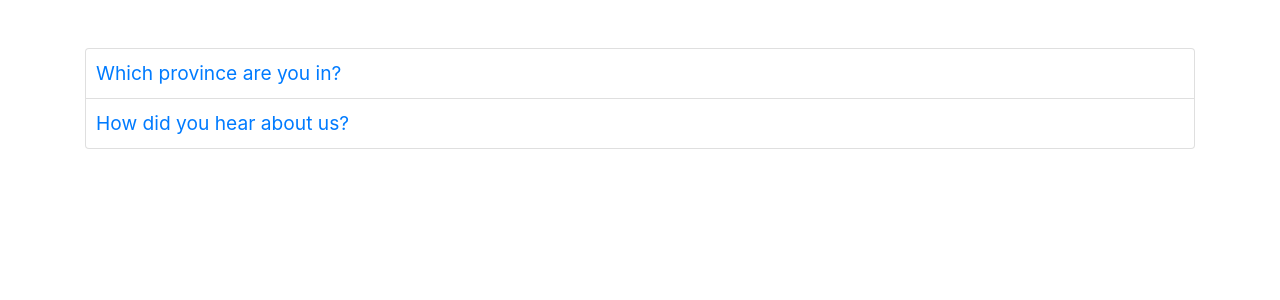
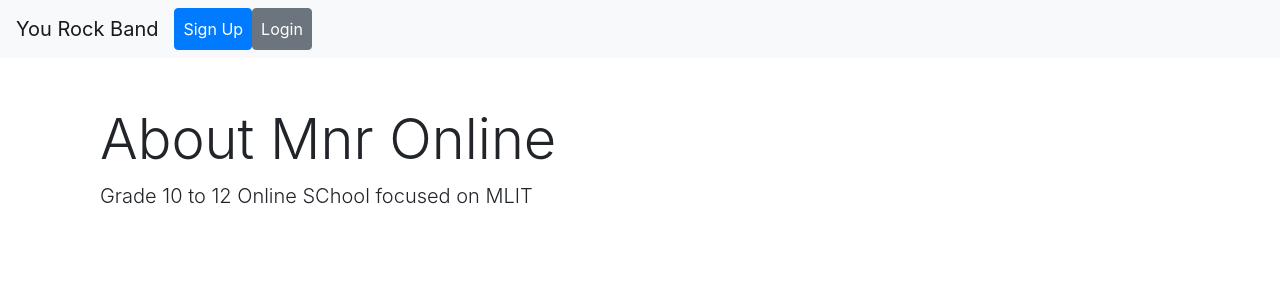
Before and after one commit to Sebaks1/MnrOnline, a Django app: page / in a window 1280 px wide. Shown: the top 300 px of the page. Run offline with Django 4.2, Linux system fonts and the light colour scheme; data comes from the database, SQL or seed files in the repository; both versions use the stored data as it was after the commit; some libraries are stand-ins or nearby versions.

Commit message:
Added signup and login buttons on the homepage

```diff
--- a/MnrOnline/urls.py
+++ b/MnrOnline/urls.py
@@ -18,6 +18,7 @@ from django.contrib import admin
 from django.urls import path, include
 
 urlpatterns = [
-    path('', include('polls.urls')),
+    path('polls/', include('polls.urls')),
+    path('', include('home.urls')),
     path('admin/', admin.site.urls),
 ]
--- /dev/null
+++ b/home/templates/home/about.html
@@ -0,0 +1,15 @@
+<!-- about.html -->
+
+{% extends 'home/base.html' %}
+
+{% block title %}About - Mnr Online{% endblock %}
+
+{% block content %}
+    <!-- Container for the main content -->
+    <div class="container mt-5">
+        <!-- Page Heading -->
+        <h1 class="display-4">About Mnr Online</h1>
+        <!-- Introductory paragraph -->
+        <p class="lead"> Grade 10 to 12 Online SChool focused on MLIT</p>
+    </div>
+{% endblock %}
--- a/home/templates/home/base.html
+++ b/home/templates/home/base.html
@@ -23,15 +23,6 @@
                 <li class="nav-item">
                     <a class="nav-link btn btn-secondary text-white" href="{% url 'login' %}">Login</a>
                 </li>
-                <li class="nav-item">
-                    <a class="nav-link btn btn-primary text-white" href="{% url 'contact' %}">Contact</a>
-                </li>
-                <li class="nav-item">
-                    <a class="nav-link btn btn-secondary text-white" href="{% url 'news' %}">News</a>
-                </li>
-                <li class="nav-item">
-                    <a class="nav-link btn btn-primary text-white" href="{% url 'about' %}">About</a>
-                </li>
             </ul>
         </div>
     </nav>
--- a/home/templates/home/login.html
+++ b/home/templates/home/login.html
@@ -1,5 +1,5 @@
 <!-- band/templates/band/login.html -->
-{% extends 'band/base.html' %}
+{% extends 'home/base.html' %}
 
 {% block title %}Login - Music Band{% endblock %}
 
--- a/home/urls.py
+++ b/home/urls.py
@@ -6,8 +6,6 @@ from . import views
 urlpatterns = [
     path('', views.about, name='home'),  # Set signup view as homepage
     path('about/', views.about, name='about'),
-    path('contact/', views.contact, name='contact'),
     path('signup/', views.signup, name='signup'),
-    path('news/', views.news, name='news'),
-    path('login/', auth_views.LoginView.as_view(template_name='band/login.html'), name='login'),
+    path('login/', auth_views.LoginView.as_view(template_name='home/login.html'), name='login'),
 ]
--- a/home/views.py
+++ b/home/views.py
@@ -15,7 +15,7 @@ def home(request):
         HttpResponse: The rendered home page.
     """
     # Render the home page template 'band/home.html'.
-    return render(request, 'band/home.html')
+    return render(request, 'home/home.html')
 
 
 def about(request):
@@ -29,38 +29,13 @@ def about(request):
         HttpResponse: The rendered about page.
     """
     # Render the about page template 'band/about.html'.
-    return render(request, 'band/about.html')
+    return render(request, 'home/about.html')
 
+from django.shortcuts import render
 
-def contact(request):
-    """
-    View function for the contact page.
+def login_view(request):
+    return render(request, 'home/login.html')
 
-    Args:
-        request (HttpRequest): The request object.
-
-    Returns:
-        HttpResponse: The rendered contact page.
-    """
-    # Render the contact page template 'band/contact.html'.
-    return render(request, 'band/contact.html')
-
-
-def news(request):
-    """
-    View function for the news page.
-
-    Args:
-        request (HttpRequest): The request object.
-
-    Returns:
-        HttpResponse: The rendered news page with a list of news articles.
-    """
-    # Retrieve all news articles, ordered by date_posted in descending order.
-    articles = News.objects.all().order_by('-date_posted')
-
-    # Render the news page template 'band/news.html', passing the articles context.
-    return render(request, 'band/news.html', {'articles': articles})
 
 
 def signup(request):
@@ -91,4 +66,4 @@ def signup(request):
         form = UserCreationForm()
 
     # Render the signup page template 'band/signup.html', passing the form context.
-    return render(request, 'band/signup.html', {'form': form})
+    return render(request, 'home/signup.html', {'form': form})
```
Also changed, not shown: db.sqlite3.
